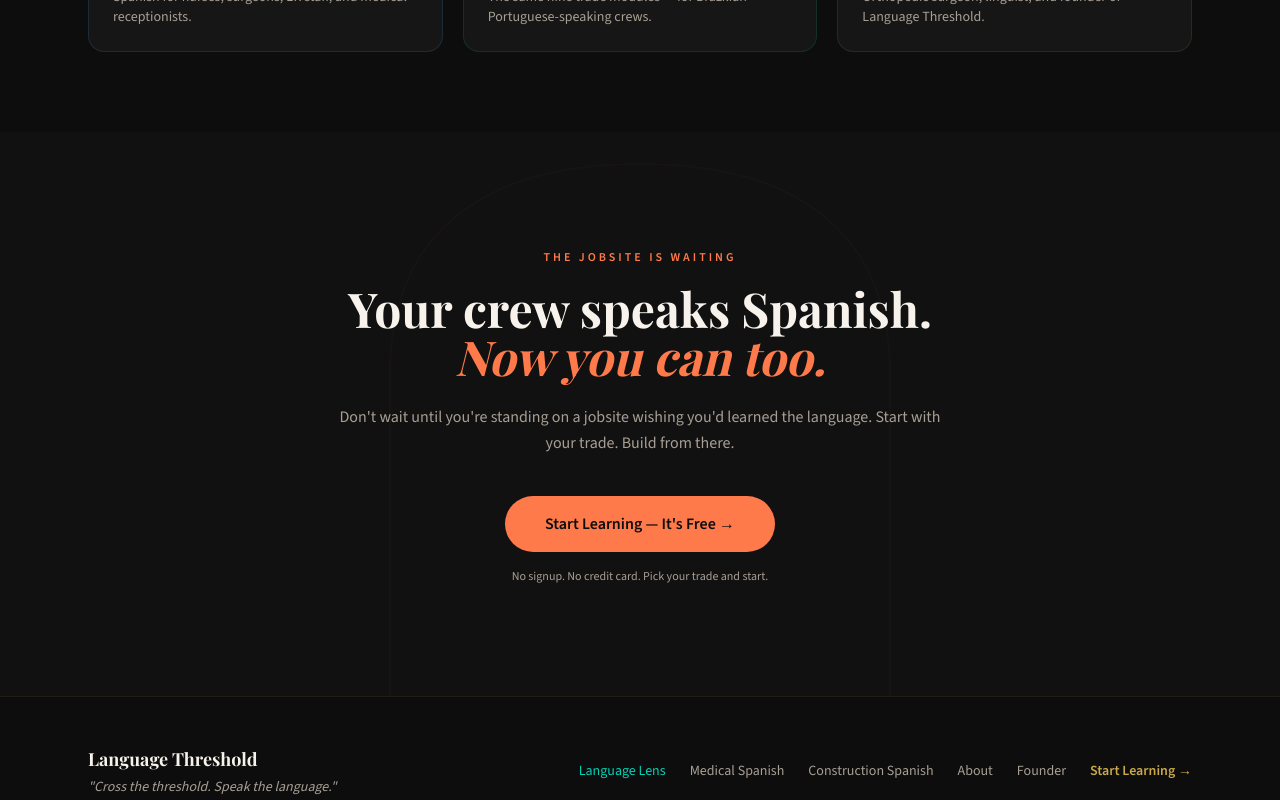
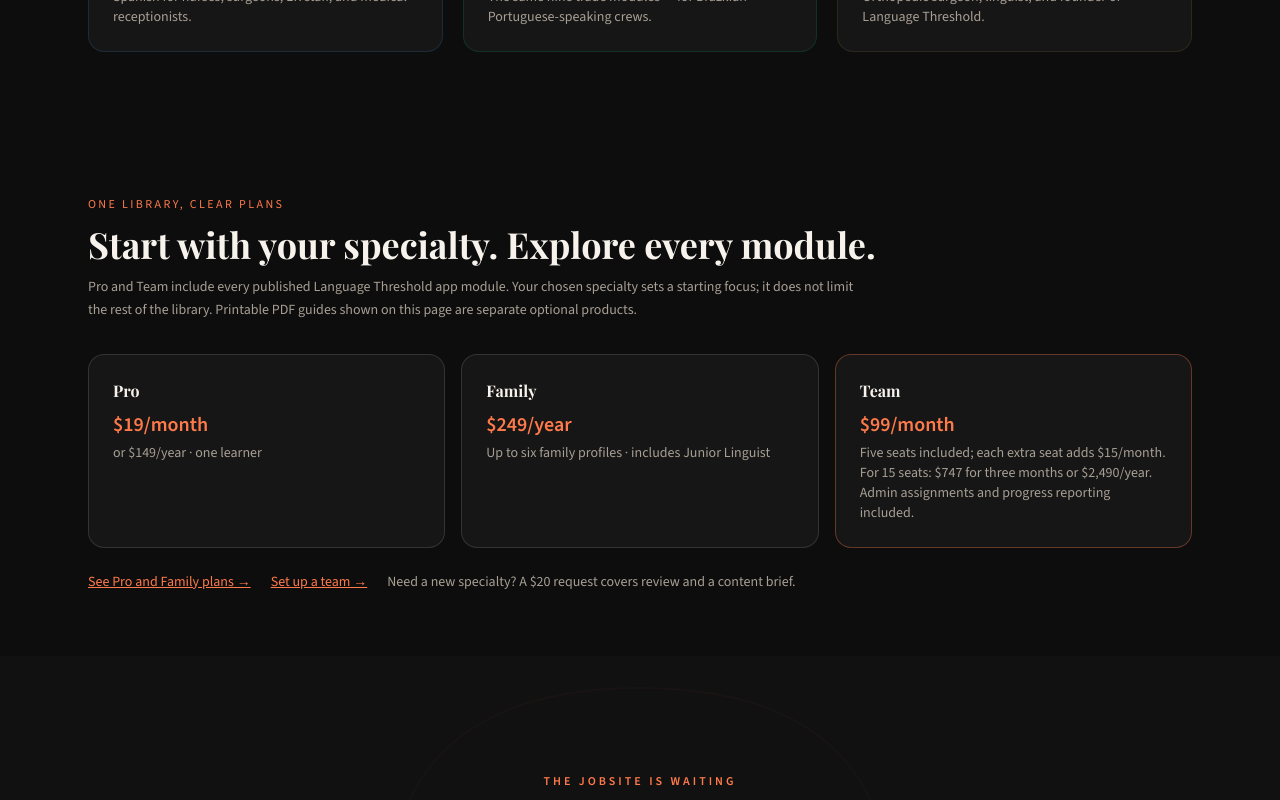
Before and after one commit to adobetoby-maker/language-threshold, a React (Vite) app: page /contractor-spanish in a window 1280 px wide. Shown: the part 6940-7740 px from the top of the page. Built offline with nearby package versions, Linux system fonts and the light colour scheme; no server answers; a web font is replaced by a local one.

Commit message:
Align professional landing pages with Teams pricing

```diff
--- /dev/null
+++ b/src/components/ProfessionalPlans.tsx
@@ -0,0 +1,46 @@
+import { APP_URL, displayFont, sansFont } from '../constants'
+
+export default function ProfessionalPlans({ accentColor }: { accentColor: string }) {
+  return (
+    <section className="py-16" aria-labelledby="professional-plans-title">
+      <div className="max-w-6xl mx-auto px-6">
+        <p className="text-xs uppercase tracking-[0.2em] mb-3" style={{ ...sansFont, color: accentColor }}>
+          One library, clear plans
+        </p>
+        <h2 id="professional-plans-title" className="text-3xl md:text-4xl font-bold mb-3" style={{ ...displayFont, color: '#F7F3EC' }}>
+          Start with your specialty. Explore every module.
+        </h2>
+        <p className="max-w-3xl text-sm leading-relaxed mb-8" style={{ ...sansFont, color: '#A89F94' }}>
+          Pro and Team include every published Language Threshold app module. Your chosen specialty
+          sets a starting focus; it does not limit the rest of the library. Printable PDF guides
+          shown on this page are separate optional products.
+        </p>
+        <div className="grid gap-4 md:grid-cols-3">
+          <div className="rounded-2xl p-6" style={{ backgroundColor: '#161616', border: '1px solid #ffffff20' }}>
+            <h3 className="font-bold mb-2" style={{ ...displayFont, color: '#F7F3EC' }}>Pro</h3>
+            <p className="text-xl font-bold" style={{ ...sansFont, color: accentColor }}>$19/month</p>
+            <p className="text-sm mt-1" style={{ ...sansFont, color: '#A89F94' }}>or $149/year · one learner</p>
+          </div>
+          <div className="rounded-2xl p-6" style={{ backgroundColor: '#161616', border: '1px solid #ffffff20' }}>
+            <h3 className="font-bold mb-2" style={{ ...displayFont, color: '#F7F3EC' }}>Family</h3>
+            <p className="text-xl font-bold" style={{ ...sansFont, color: accentColor }}>$249/year</p>
+            <p className="text-sm mt-1" style={{ ...sansFont, color: '#A89F94' }}>Up to six family profiles · includes Junior Linguist</p>
+          </div>
+          <div className="rounded-2xl p-6" style={{ backgroundColor: '#161616', border: `1px solid ${accentColor}55` }}>
+            <h3 className="font-bold mb-2" style={{ ...displayFont, color: '#F7F3EC' }}>Team</h3>
+            <p className="text-xl font-bold" style={{ ...sansFont, color: accentColor }}>$99/month</p>
+            <p className="text-sm mt-1" style={{ ...sansFont, color: '#A89F94' }}>
+              Five seats included; each extra seat adds $15/month. For 15 seats: $747 for three
+              months or $2,490/year. Admin assignments and progress reporting included.
+            </p>
+          </div>
+        </div>
+        <div className="flex flex-wrap items-center gap-5 mt-6 text-sm" style={{ ...sansFont }}>
+          <a href={`${APP_URL}/pricing`} className="underline" style={{ color: accentColor }}>See Pro and Family plans →</a>
+          <a href={`${APP_URL}/team`} className="underline" style={{ color: accentColor }}>Set up a team →</a>
+          <span style={{ color: '#A89F94' }}>Need a new specialty? A $20 request covers review and a content brief.</span>
+        </div>
+      </div>
+    </section>
+  )
+}
--- a/src/pages/ContractorSpanish.tsx
+++ b/src/pages/ContractorSpanish.tsx
@@ -8,6 +8,7 @@
 import VocabReader from '../components/VocabReader'
 import PDFGuideSection from '../components/PDFGuideSection'
 import BookRecommendation from '../components/BookRecommendation'
+import ProfessionalPlans from '../components/ProfessionalPlans'
 
 function SubsectionCard({ sub }: { sub: ConstructionSubsection }) {
   const [open, setOpen] = useState(false)
@@ -415,6 +416,8 @@
         </section>
       </FadeIn>
 
+      <ProfessionalPlans accentColor="#FF7A4A" />
+
       {/* Final CTA */}
       <FadeIn>
         <section
@@ -439,16 +442,16 @@
               Start with your trade. Build from there.
             </p>
             <a
-              href={APP_URL}
+              href={`${APP_URL}/pricing`}
               target="_blank"
               rel="noopener noreferrer"
               className="inline-block px-10 py-4 rounded-full font-semibold text-base transition-opacity hover:opacity-90 mb-4"
               style={{ ...sansFont, backgroundColor: '#FF7A4A', color: '#0D0D0D' }}
             >
-              Start Learning — It's Free →
+              View plans and start a free trial →
             </a>
             <p className="text-xs" style={{ ...sansFont, color: '#A89F94' }}>
-              No signup. No credit card. Pick your trade and start.
+              Preview your trade, then choose Pro or Team to open every published module.
             </p>
           </div>
         </section>
--- a/src/pages/Home.tsx
+++ b/src/pages/Home.tsx
@@ -741,17 +741,21 @@
 
                 <div className="flex items-end gap-1 mb-1">
                   <span className="font-serif text-5xl font-bold text-white">$99</span>
-                  <span className="text-white/50 mb-1">/mo</span>
+                  <span className="text-white/50 mb-1">/month</span>
                 </div>
-                <p className="text-sm text-white/45 mb-5">5 seats included · Admin dashboard</p>
+                <p className="text-sm text-white/45 mb-3">5 learner seats included · Admin dashboard</p>
+                <p className="text-xs text-white/60 mb-5">
+                  Add seats for $15/month each. 15 seats: $249 monthly, $747 for 3 months,
+                  or $2,490 yearly (two months free).
+                </p>
 
                 <ul className="space-y-2 mb-7">
                   {[
-                    'Everything in Family',
+                    'Everything in Pro for every employee',
                     'Team dashboard + member management',
-                    'Usage analytics per seat',
-                    'Shared progress tracking',
-                    'Priority support',
+                    'Practice time and module progress per seat',
+                    'Module assignments and completion certificates',
+                    'Quarterly and annual options',
                   ].map(f => (
                     <li key={f} className="flex items-start gap-2 text-sm text-white/75">
                       <span className="shrink-0 mt-0.5" style={{ color: '#00C9B1' }}>✦</span>{f}
@@ -760,7 +764,7 @@
                 </ul>
 
                 <a
-                  href="mailto:hello@languagethreshold.com?subject=Team%20Plan%20Inquiry"
+                  href={`${APP_URL}/team`}
                   className="block w-full text-center rounded-full py-3 font-mono text-[11px] uppercase tracking-[0.2em] font-semibold transition-all duration-300"
                   style={{
                     background: 'linear-gradient(90deg, #00C9B1, #00a896, #00C9B1)',
@@ -775,9 +779,9 @@
                     (e.currentTarget as HTMLAnchorElement).style.transform = 'scale(1)';
                   }}
                 >
-                  Contact for Team Plan →
+                  Set Up a Team →
                 </a>
-                <p className="mt-3 text-center font-mono text-[9px] uppercase tracking-widest text-white/25">hello@languagethreshold.com</p>
+                <p className="mt-3 text-center font-mono text-[9px] uppercase tracking-widest text-white/25">5-seat minimum · every published module included</p>
               </motion.div>
             </div>
           </div>
--- a/src/pages/MedicalSpanish.tsx
+++ b/src/pages/MedicalSpanish.tsx
@@ -8,6 +8,7 @@
 import VocabReader from '../components/VocabReader'
 import PDFGuideSection from '../components/PDFGuideSection'
 import BookRecommendation from '../components/BookRecommendation'
+import ProfessionalPlans from '../components/ProfessionalPlans'
 
 function SubsectionCard({ sub }: { sub: MedicalSubsection }) {
   const [open, setOpen] = useState(false)
@@ -419,6 +420,8 @@
         </section>
       </FadeIn>
 
+      <ProfessionalPlans accentColor="#4A9EFF" />
+
       {/* Final CTA */}
       <FadeIn>
         <section
@@ -445,16 +448,16 @@
               Start with your specialty. Build from there.
             </p>
             <a
-              href={APP_URL}
+              href={`${APP_URL}/pricing`}
               target="_blank"
               rel="noopener noreferrer"
               className="inline-block px-10 py-4 rounded-full font-semibold text-base transition-opacity hover:opacity-90 mb-4"
               style={{ ...sansFont, backgroundColor: '#4A9EFF', color: '#0D0D0D' }}
             >
-              Start Learning — It's Free →
+              View plans and start a free trial →
             </a>
             <p className="text-xs" style={{ ...sansFont, color: '#A89F94' }}>
-              No signup. No credit card. Pick your specialty and start.
+              Preview your specialty, then choose Pro or Team to open every published module.
             </p>
           </div>
         </section>
```
